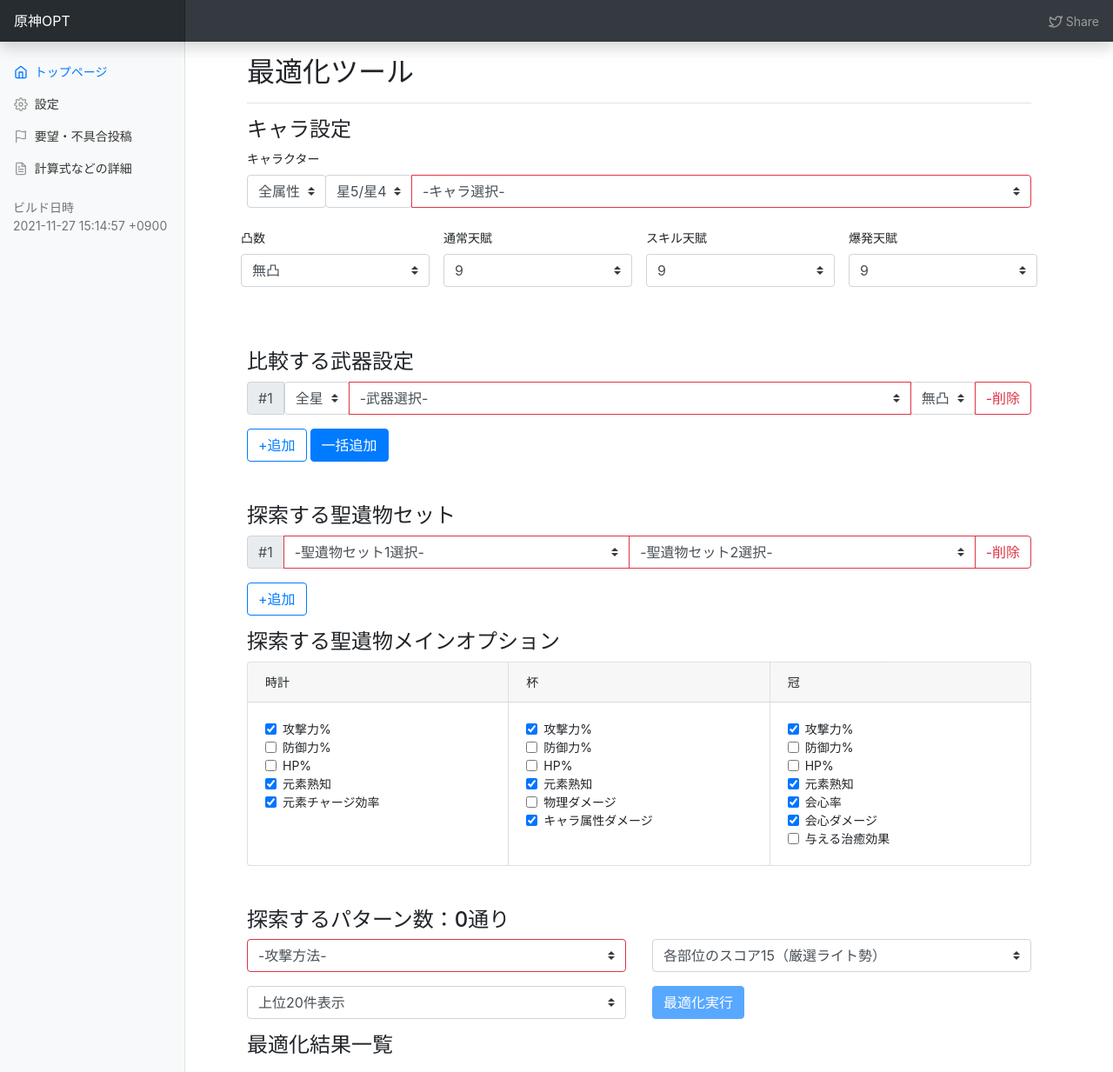
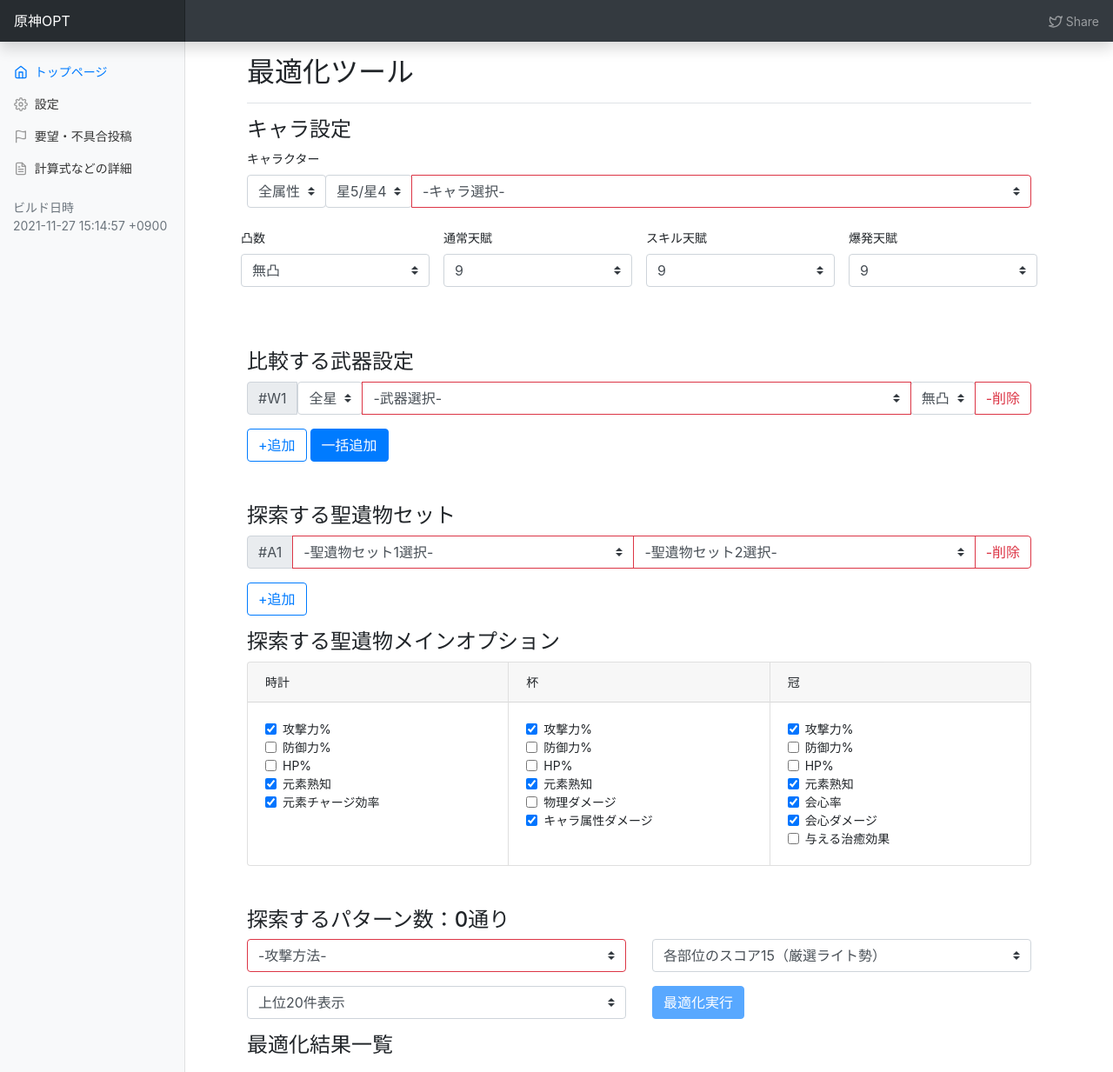
Before and after one commit to k3kaimu/genshinopt, a Jekyll site: the page built from index.html, in a window 1280 px wide and 1233 px high. Shown: the whole window at 87% size. Built offline with Jekyll 4.4.1, drawn with Linux system fonts in a browser that asks for light colours; nearby versions of some CDN libraries; the list of posts is cut into pages by our own code.

Commit message:
add prefix 'A' and 'W' on weapon and artifact identifiers

```diff
--- a/index.html
+++ b/index.html
@@ -132,7 +132,7 @@ title: 最適化ツール
     <div class="mb-3">
       <div class="input-group">
         <div class="input-group-prepend">
-          <span class="input-group-text" data-bind="text: '#' + ($index() + 1)"></span>
+          <span class="input-group-text" data-bind="text: '#W' + ($index() + 1)"></span>
           <select class="custom-select" data-bind="value: $data.selWeaponRarity">
             <option selected value="ALL">全星</option>
             <option value="5">星5</option>
@@ -215,7 +215,7 @@ title: 最適化ツール
     <div class="mb-3">
       <div class="input-group">
         <div class="input-group-prepend">
-          <span class="input-group-text" data-bind="text: '#' + ($index() + 1)"></span>
+          <span class="input-group-text" data-bind="text: '#A' + ($index() + 1)"></span>
         </div>
         <select data-bind="options: artifacts,
                           optionsText: 'name',
--- a/js/page/index.js
+++ b/js/page/index.js
@@ -410,9 +410,9 @@ $(function(){
             let ia = r.setting.iartifact;
 
             if(artname2 == undefined) {
-                return "#" + (index+1) + " : " + wname + "(#" + iw + ")/" + artname1 + '4' + "(#" + ia + ")";
+                return "#" + (index+1) + " : " + wname + "(#W" + iw + ")/" + artname1 + '4' + "(#A" + ia + ")";
             } else {
-                return "#" + (index+1) + " : " + wname + "(#" + iw + ")/" + artname1 + '2' + artname2 + "2(#" + ia + ")";
+                return "#" + (index+1) + " : " + wname + "(#W" + iw + ")/" + artname1 + '2' + artname2 + "2(#A" + ia + ")";
             }
         }.bind(this);
 
```
